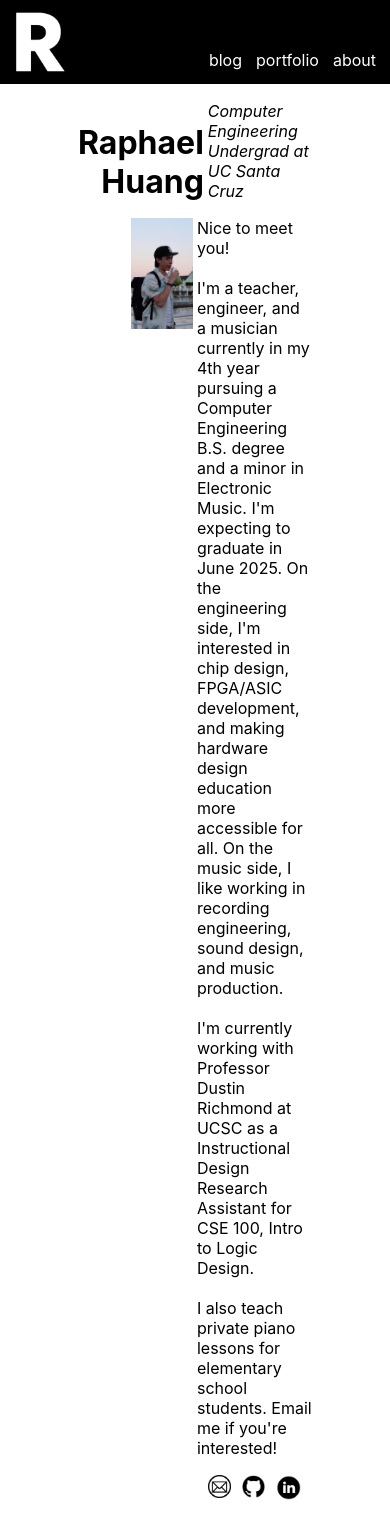
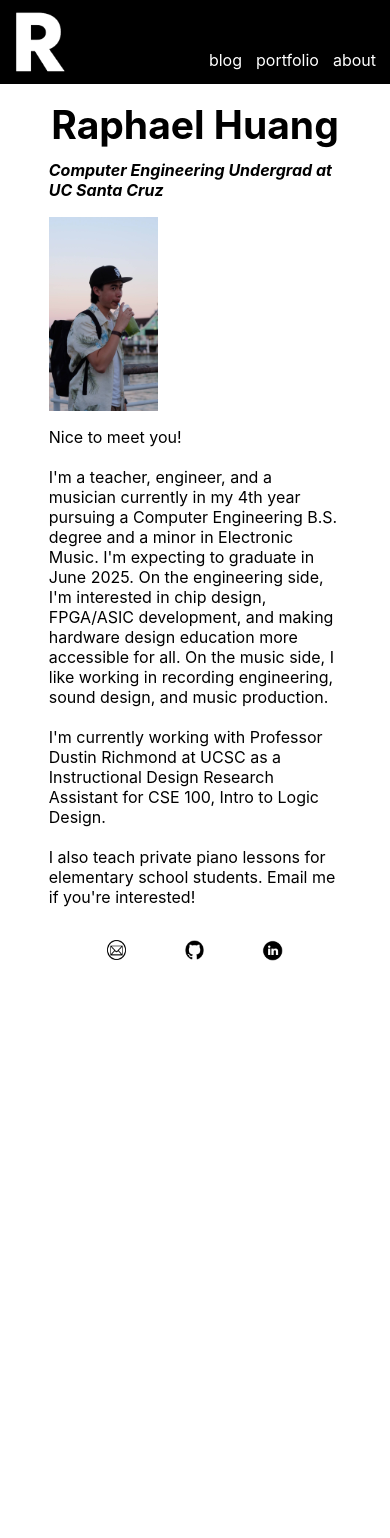
Before and after one commit to rphlhuang/rphlhuang.github.io, a React (Create React App) app: page / in a window 390 px wide. After the commit the page ends 999 px from the top, so only its background shows below. Built offline with nearby package versions, Linux system fonts and the light colour scheme.

Commit message:
Clean up styles

```diff
--- a/src/About.css
+++ b/src/About.css
@@ -3,15 +3,15 @@
     display: flex;
     flex-direction: column;
     margin: 0 auto;
-    width: 60vw;
+    width: 75vw;
 }
 
-
+@media (min-width: 769px) {
     .intro-row,
     .content-row {
         display: flex;
         justify-content: center;
-    gap: 1vw;
+        gap: 3vw;
         margin-bottom: 2vh;
     }
 
@@ -19,6 +19,14 @@
         align-items: flex-end;
     }
 
+    .name {
+        font-size: 4vw;
+        margin: 0;
+    }
+
+    .main-body {
+        margin: 0;
+    }
 
     .left-col {
         text-align: right;
@@ -29,28 +37,55 @@
         text-align: left;
         flex: 1;
         width: 70vw;
+        font-size: 1.45vw;
+    }
 }
 
-.left-col h1,
-.right-col p {
+@media (max-width: 769px) {
+    .intro-row,
+    .content-row {
+        display: flex;
+        flex-direction: column;
+        justify-content: center;
+        gap: 3vw;
+        margin-bottom: 2vh;
+    }
+
+    .name {
+        text-align: center;
+        font-size: 10vw;
         margin: 0;
     }
 
+    .main-body {
+        margin: 0;
+    }
+
+    .left-col {
+        flex: 1;
+        width: 100%;
+    }
+
+    .right-col {
+        flex: 1;
+        width: 100%;
+    }
+}
 
 .icon {
-    width: 6vw;
-    height: 6vw;
+    width: 5vw;
+    height: 5vw;
     filter: brightness(0%);
 }
 
 .icon-linkedin {
-    width: 6.4vw;
-    height: 6.4vw;
+    width: 5.3vw;
+    height: 5.3vw;
     filter: brightness(0%);
 }
 
 .footer {
-    margin-top: 2vh;
+    margin-top: 4vh;
     display: flex;
     justify-content: space-evenly;
 }
--- a/src/About.js
+++ b/src/About.js
@@ -15,19 +15,19 @@ function About() {
 
             <div className="intro-row">
                 <div className="left-col">
-                    <h1>Raphael Huang</h1>
+                    <h1 className="name">Raphael Huang</h1>
                 </div>
                 <div className="right-col">
-                    <i>Computer Engineering Undergrad at UC Santa Cruz</i>
+                    <i className="title"><b>Computer Engineering Undergrad at UC Santa Cruz</b></i>
                 </div>
             </div>
 
             <div className="content-row">
                 <div className="left-col">
-                    <img src={require("./img/about.jpg")} style={{ width: "16vw" }} className="profile-pic" alt="profile" />
+                    <img src={require("./img/about.jpg")} style={{ width: "28vw" }} className="profile-pic" alt="profile" />
                 </div>
                 <div className="right-col">
-                    <p>
+                    <p className="main-body">
                         Nice to meet you!
                         <br /><br />
                         I'm a teacher, engineer, and a musician currently in my 4th year pursuing a Computer Engineering B.S. degree and a minor in Electronic Music. I'm expecting to graduate in June 2025.
```
Lines whose indentation alone changed are shown as unchanged.
